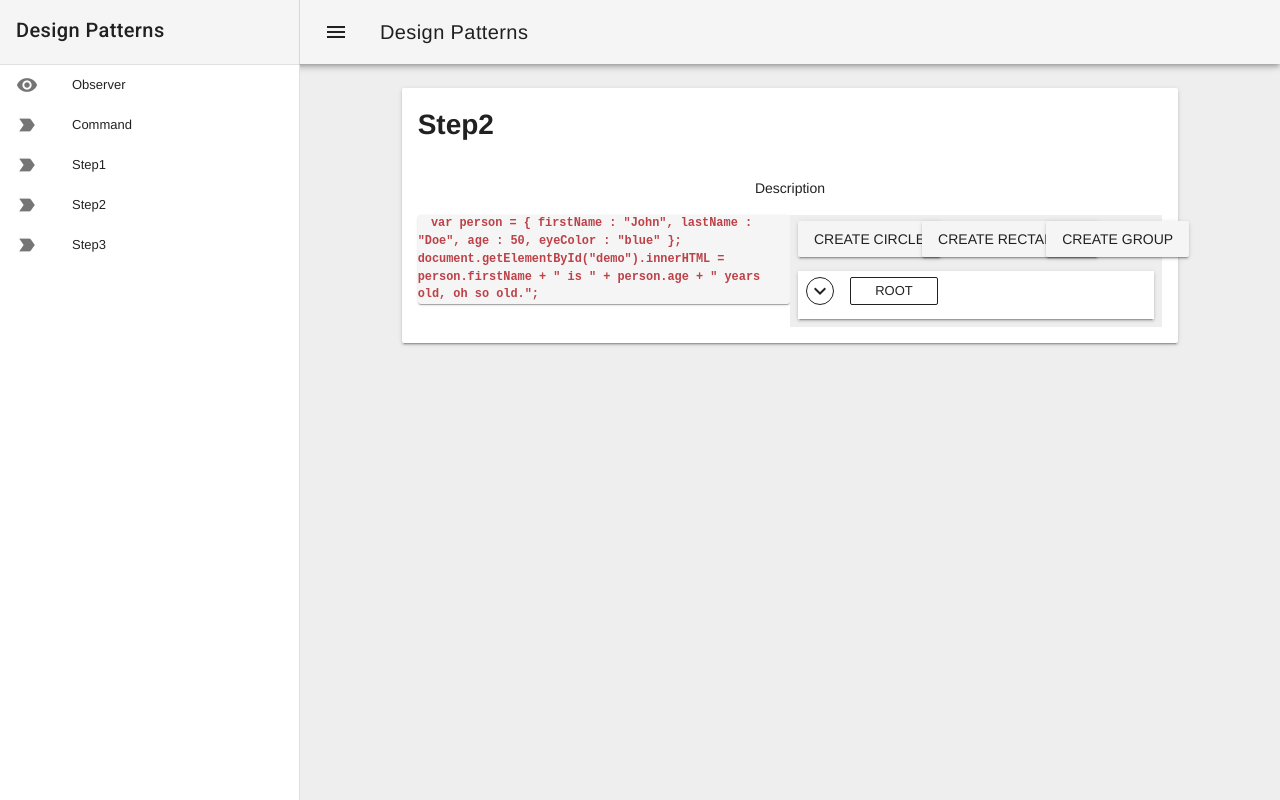
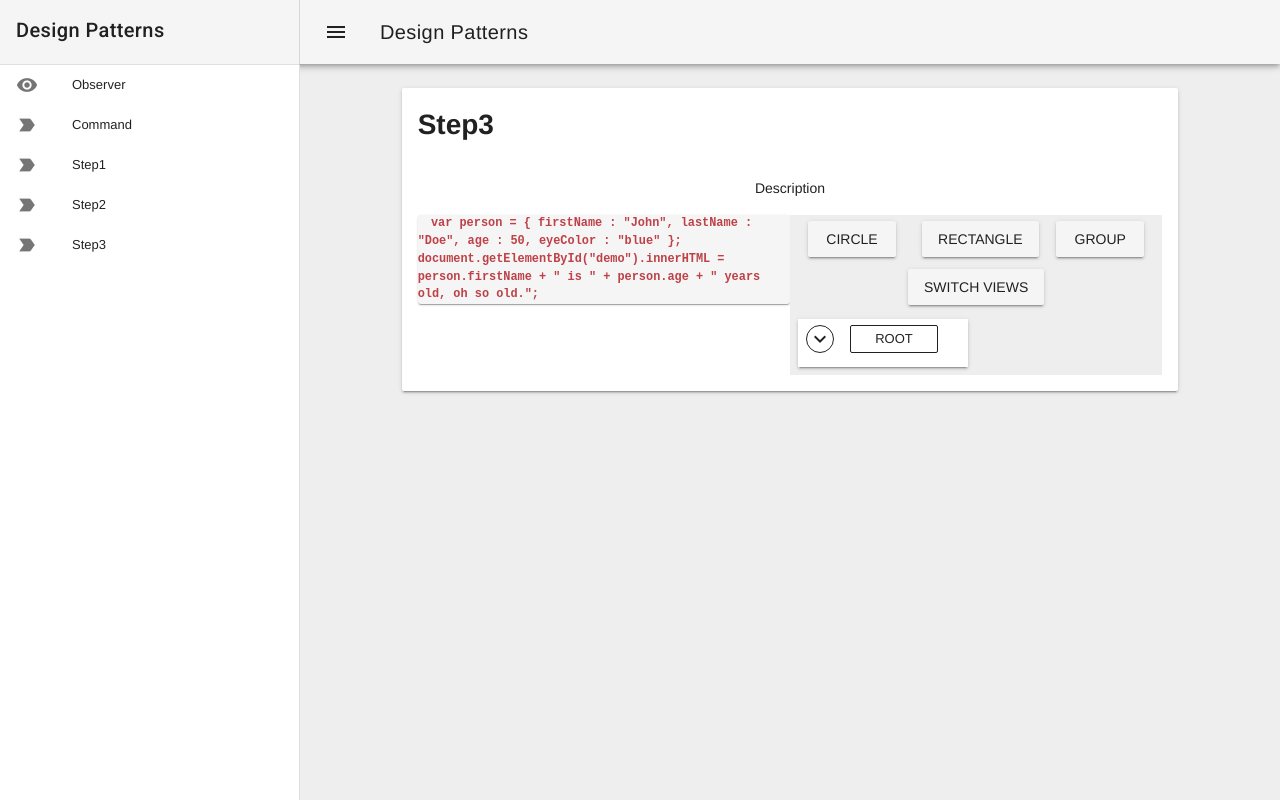
Before and after one commit to joaocsf/FEUP-ASSO, a Vue app in the folder website/: page /#/step3 in a window 1280 px wide. Built offline with nearby package versions, Linux system fonts and the light colour scheme.

Commit message:
Added Suggestion to Step3

```diff
--- a/website/src/SimpleDraw.js
+++ b/website/src/SimpleDraw.js
@@ -1,23 +1,19 @@
 let ID = 0
 class Shape {
   constructor(name, x, y) {
-    this.position_x = x || 0;
-    this.position_y = y || 0;
+    this.x = x || 0;
+    this.y = y || 0;
     this.name = name;
     this.id = ID++
   }
 
   translate(x, y) {
-    this.position_x += x || 0;
-    this.position_y += y || 0;
+    this.x += x || 0;
+    this.y += y || 0;
   }
 
   getName(){
     return this.id + ": "  + this.name
-  }
-
-  draw(context) {
-
   }
 }
 
@@ -27,10 +23,6 @@ class Rectangle extends Shape {
     this.height = height || 1;
     this.width = width || 1;
   }
-
-  draw(context) {
-    context.fillRect(this.x, this.y, this.width, this.height);
-  }
 }
 
 class Circle extends Shape {
@@ -38,14 +30,6 @@ class Circle extends Shape {
     super(name, x, y);
     this.radius = radius || 1;
   }
-
-  draw(context) {
-
-    context.beginPath();
-    context.arc(this.x, this.y, this.radius, 0, 2*Math.PI);
-    context.stroke();
-  }
-
 }
 
 class ShapeFactory {
@@ -76,6 +60,16 @@ class Group extends Shape {
   draw(context) {
     for(var shape of this.shapes) {
       shape.draw(context);
+    }
+  }
+
+  foreach(action) {
+    action(this)
+    for(let shape of this.shapes){
+      if(shape instanceof Group)
+        shape.foreach(action)
+      else
+        action(shape)
     }
   }
 }
@@ -127,16 +121,21 @@ class Visualizer {
   representation(group) {
     return '<div> No visualizer found </div>';
   }
+
+  draw() {
+    console.error('Abstract Class')
+  }
 }
 
 class TextVisualizer extends Visualizer {
-  constructor() {
+  constructor(anchor, document) {
     super()
+    this.document = document
+    this.anchor = anchor
   }
 
   representation(group) {
-    group = group || this.root
-    console.log(group)
+    group = group || this.document.root
     let res = `<div> ${group.getName()} </div>`
     let content = ''
     for(let shape of group.shapes){
@@ -148,18 +147,34 @@ class TextVisualizer extends Visualizer {
       res += `<ul> ${content} </ul>`
     return res
   }
+
+  draw() {
+    this.anchor.innerHTML = this.representation()
+  }
 }
 
 class GraphicVisualizer extends Visualizer {
-  constructor() {
+  constructor(context, document) {
     super()
+    this.context = context
+    this.document = document
   }
 
   representation(group) {
-    let canvas = document.createElement('canvas');
-    let context = canvas.getContext('2d');
-    group.draw(context);
+    if(this.context == null) return
+    group.draw(this.context);
     return canvas;
+  }
+
+  draw(){
+    if(this.context == null) return
+    this.document.root.foreach(
+      (shape) => {
+        if(shape instanceof Group) return
+        this.context.fillStyle = "#FF0000"
+        this.context.fillRect(shape.x, shape.y, 10, 10)
+      }
+    )
   }
 }
 
--- /dev/null
+++ b/website/src/components/utils/NewCanvas.vue
@@ -0,0 +1,38 @@
+<template>
+  <div>
+    <canvas ref="canvas"></canvas>
+  </div>
+</template>
+
+<script>
+export default {
+  data() {
+    return {
+      context: null,
+      canvas: null
+    }
+  },
+  mounted() {
+    this.canvas = this.$refs.canvas
+    this.context = this.canvas.getContext('2d')
+    window.addEventListener('resize', this.onResize)
+    this.onResize()
+    this.context.fillRect(0,0, this.canvas.width, this.canvas.height)
+  },
+  methods: {
+    getContext() {
+      return this.context
+    },
+    onResize(){
+      if(this.canvas == null) return
+      this.canvas.width = this.canvas.parentElement.clientWidth
+      this.canvas.height = this.canvas.parentElement.clientHeight
+      this.context.fillRect(0,0, this.canvas.width, this.canvas.height)
+    }
+  }
+}
+</script>
+
+<style>
+
+</style>
--- a/website/src/views/Step3.vue
+++ b/website/src/views/Step3.vue
@@ -1,5 +1,5 @@
 <template>
-  <page title="Step2" description="Description">
+  <page title="Step3" description="Description">
     <template slot="description">
         <code>
           var person = {
@@ -16,18 +16,35 @@
     </template>
     <template slot="canvas">
 
-      <v-layout row >
+      <v-layout row wrap>
         <v-flex xs4>
-        <v-btn @click="createCircle"> Create Circle </v-btn>
+        <v-btn @click="createCircle"> Circle </v-btn>
         </v-flex>
         <v-flex xs4>
-        <v-btn @click="createRectangle"> Create Rectangle</v-btn>
+        <v-btn @click="createRectangle"> Rectangle</v-btn>
         </v-flex>
         <v-flex xs4>
-        <v-btn @click="createGroup"> Create Group</v-btn>
+        <v-btn @click="createGroup"> Group</v-btn>
+        </v-flex>
+        <v-flex>
+          <v-btn @click="() => {switchViews=!switchViews, canvas.onResize()}"> Switch Views </v-btn>
         </v-flex>
       </v-layout>
-      <recursive-list class="ma-2" v-if="document != null" :group="document.root" @objselected="(value) => selectedGroup = value"/>
+      <v-layout>
+        <v-flex xs6>
+          <recursive-list class="ma-2 limit-list" v-if="document != null" :group="document.root" @objselected="(value) => selectedGroup = value"/>
+        </v-flex>
+        <v-flex xs6>
+          <v-layout column>
+            <v-flex :class="{hidden: switchViews}">
+              <new-canvas class="limit-canvas" ref="canvas"/>
+            </v-flex>
+            <v-flex :class="{hidden: !switchViews}">
+              <div ref="text" class="limit-list text-xs-left"> </div>
+            </v-flex>
+          </v-layout>
+        </v-flex>
+      </v-layout>
     </template>
   </page>
 </template>
@@ -37,45 +54,67 @@
 import Page from '@/components/utils/Page.vue'
 import {ShapeFactory, Document, ConsoleCommand, GraphicVisualizer, TextVisualizer } from '@/SimpleDraw.js'
 import RecursiveList from '@/components/RecursiveList.vue'
+import NewCanvas from '@/components/utils/NewCanvas.vue'
 export default {
   name: 'home',
   components: {
-    Page, RecursiveList
+    Page, RecursiveList, NewCanvas
   },
   data() {
     return {
+      switchViews: true,
       document: null,
       console: null,
       shapeFactory: null,
       selectedGroup: null,
       html: null,
-      groupId: 0
+      groupId: 0,
+      visualizer: null,
+      canvas: null
     }
   },
   mounted () {
     this.shapeFactory = new ShapeFactory()
     this.document = new Document()
-    this.document.setVisualizer(new GraphicVisualizer())
+
+    this.canvas = this.$refs.canvas
+    let context = this.canvas.getContext()
+    let text = this.$refs.text
+
+    this.visualizer = new GraphicVisualizer(context, this.document)
+    this.visualizer2= new TextVisualizer(text, this.document)
+    // this.document.setVisualizer(new GraphicVisualizer(context, this.document))
   },
   methods: {
+    rnd(){
+      return Math.random() * 200;
+    },
     addShapeToDocument(shape, parent) {
       this.document.addShape(shape, parent)
       this.html = this.document.getRepresentation()
+      this.visualizer.draw()
+      this.visualizer2.draw()
     },
     createRectangle () {
-      let shape  = this.shapeFactory.createRectangle('Rectangle')
+      let shape  = this.shapeFactory.createRectangle('Rectangle', this.rnd(), this.rnd())
       this.document.addShape(shape, this.selectedGroup)
       this.html = this.document.getRepresentation()
+      this.visualizer.draw()
+      this.visualizer2.draw()
     },
     createCircle () {
-      let shape  = this.shapeFactory.createCircle('Circle')
+      let shape  = this.shapeFactory.createCircle('Circle', this.rnd(), this.rnd())
       this.document.addShape(shape, this.selectedGroup)
       this.html = this.document.getRepresentation();
+      this.visualizer.draw()
+      this.visualizer2.draw()
     },
     createGroup () {
       let shape  = this.shapeFactory.createGroup('Group' + this.groupId++)
       this.document.addShape(shape, this.selectedGroup)
       this.html = this.document.getRepresentation()
+      this.visualizer.draw()
+      this.visualizer2.draw()
     }
   }
 }
@@ -89,4 +128,24 @@ export default {
   code {
     display: block;
   }
+
+  .limit-canvas {
+    width: 100%;
+    min-height: 300px;
+    max-height: 300px;
+  }
+
+  li {
+    margin-left: 2em;
+  }
+
+  .limit-list {
+    max-height: 300px;
+    overflow: scroll;
+  }
+
+  .hidden {
+    visibility: hidden;
+    position: absolute;
+  }
 </style>
```
